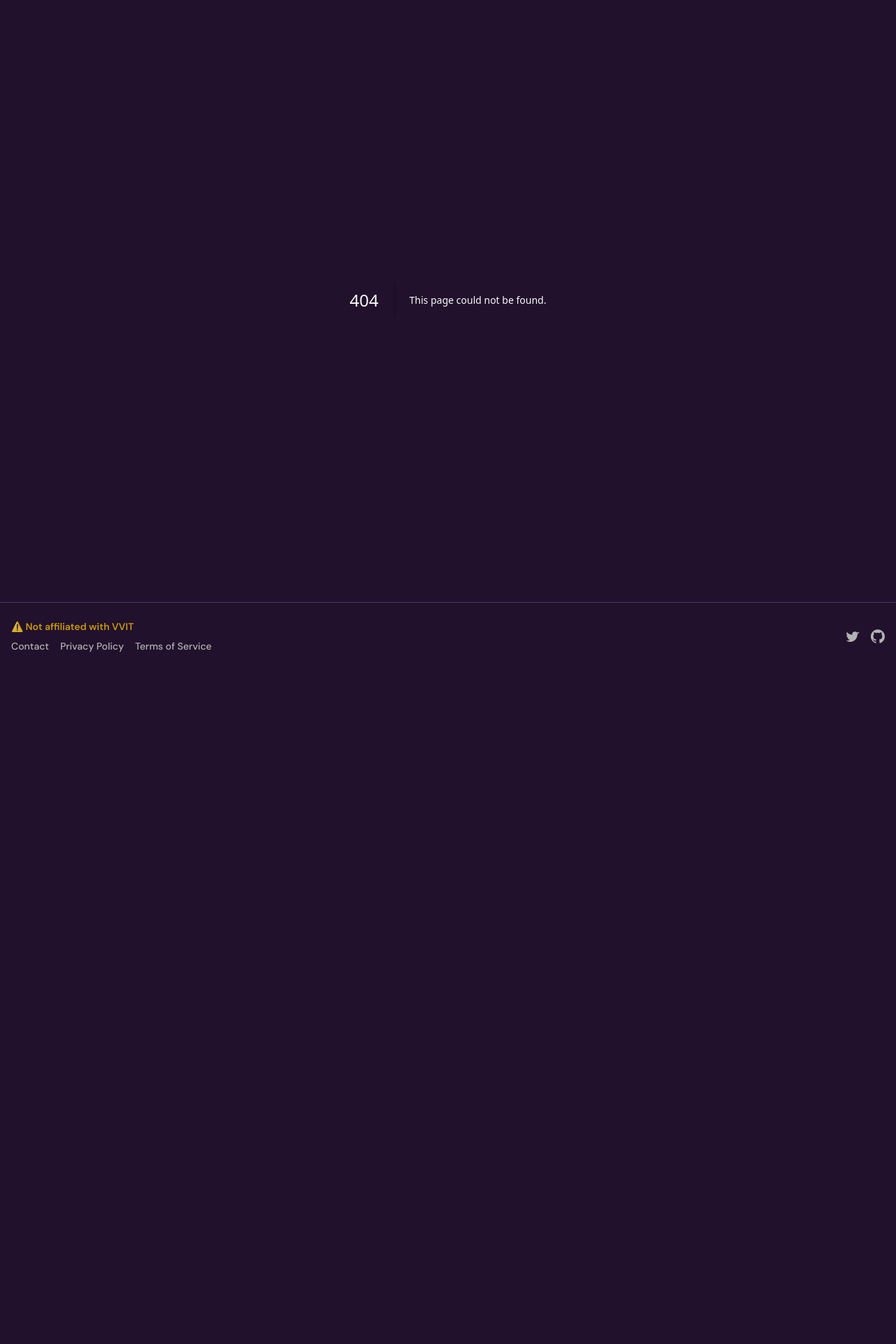
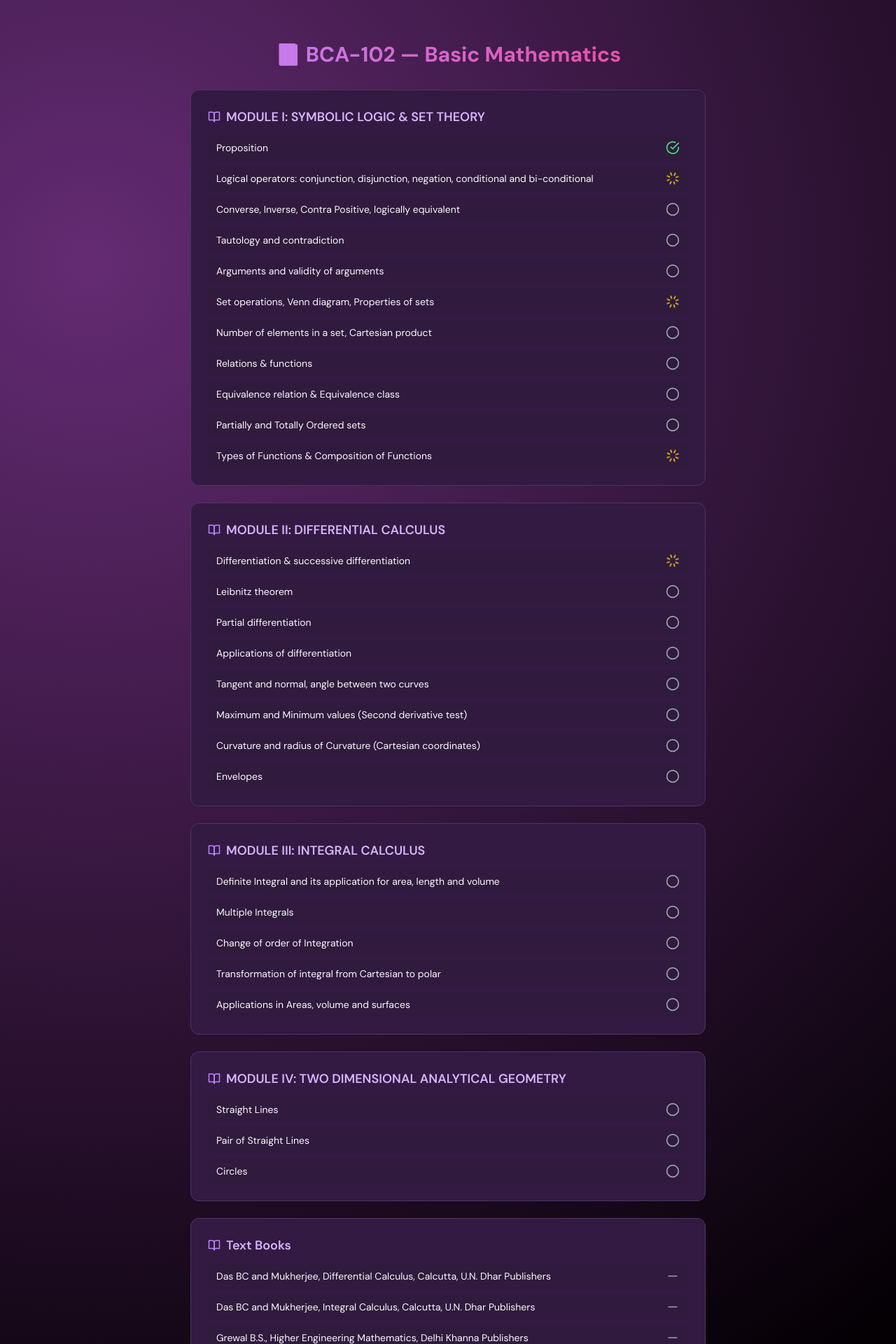
Before and after one commit to pyKinsu/VVITConnect, a Next.js app: page /bca/semester1/syllabus/102 in a window 1280 px wide. Before the commit this address had no page. Shown: the part 60-1980 px from the top of the page at 70% size. Before the commit the page ends 1017 px from the top, so only its background shows below. Built offline with nearby package versions, Linux system fonts and the light colour scheme.

Commit message:
Create page.tsx

```diff
--- /dev/null
+++ b/src/app/bca/semester1/syllabus/102/page.tsx
@@ -0,0 +1,124 @@
+"use client";
+
+import { FiCircle, FiCheckCircle, FiLoader, FiBookOpen, FiMinus } from "react-icons/fi";
+
+// ================== EDITABLE SYLLABUS DATA ==================
+// Status: 0 = Not Started, 1 = In Progress, 2 = Completed
+const syllabusData = [
+  {
+    title: "MODULE I: SYMBOLIC LOGIC & SET THEORY",
+    topics: [
+      { name: "Proposition", status: 2 },
+      { name: "Logical operators: conjunction, disjunction, negation, conditional and bi-conditional", status: 1 },
+      { name: "Converse, Inverse, Contra Positive, logically equivalent", status: 0 },
+      { name: "Tautology and contradiction", status: 0 },
+      { name: "Arguments and validity of arguments", status: 0 },
+      { name: "Set operations, Venn diagram, Properties of sets", status: 1 },
+      { name: "Number of elements in a set, Cartesian product", status: 0 },
+      { name: "Relations & functions", status: 0 },
+      { name: "Equivalence relation & Equivalence class", status: 0 },
+      { name: "Partially and Totally Ordered sets", status: 0 },
+      { name: "Types of Functions & Composition of Functions", status: 1 },
+    ],
+  },
+  {
+    title: "MODULE II: DIFFERENTIAL CALCULUS",
+    topics: [
+      { name: "Differentiation & successive differentiation", status: 1 },
+      { name: "Leibnitz theorem", status: 0 },
+      { name: "Partial differentiation", status: 0 },
+      { name: "Applications of differentiation", status: 0 },
+      { name: "Tangent and normal, angle between two curves", status: 0 },
+      { name: "Maximum and Minimum values (Second derivative test)", status: 0 },
+      { name: "Curvature and radius of Curvature (Cartesian coordinates)", status: 0 },
+      { name: "Envelopes", status: 0 },
+    ],
+  },
+  {
+    title: "MODULE III: INTEGRAL CALCULUS",
+    topics: [
+      { name: "Definite Integral and its application for area, length and volume", status: 0 },
+      { name: "Multiple Integrals", status: 0 },
+      { name: "Change of order of Integration", status: 0 },
+      { name: "Transformation of integral from Cartesian to polar", status: 0 },
+      { name: "Applications in Areas, volume and surfaces", status: 0 },
+    ],
+  },
+  {
+    title: "MODULE IV: TWO DIMENSIONAL ANALYTICAL GEOMETRY",
+    topics: [
+      { name: "Straight Lines", status: 0 },
+      { name: "Pair of Straight Lines", status: 0 },
+      { name: "Circles", status: 0 },
+    ],
+  },
+  {
+    title: "Text Books",
+    topics: [
+      { name: "Das BC and Mukherjee, Differential Calculus, Calcutta, U.N. Dhar Publishers" },
+      { name: "Das BC and Mukherjee, Integral Calculus, Calcutta, U.N. Dhar Publishers" },
+      { name: "Grewal B.S., Higher Engineering Mathematics, Delhi Khanna Publishers" },
+    ],
+  },
+];
+
+// ================== RENDER ICON FUNCTION ==================
+const renderIcon = (topic: any, sectionTitle: string) => {
+  if (sectionTitle === "Text Books") {
+    return <FiMinus className="text-gray-400 w-5 h-5" />;
+  }
+
+  switch (topic.status) {
+    case 1:
+      return <FiLoader className="text-yellow-400 w-5 h-5 animate-spin-slow" />;
+    case 2:
+      return <FiCheckCircle className="text-green-400 w-5 h-5" />;
+    default:
+      return <FiCircle className="text-gray-400 w-5 h-5" />;
+  }
+};
+
+// ================== SYLLABUS VIEWER COMPONENT ==================
+export default function SyllabusViewer() {
+  return (
+    <main className="min-h-screen px-4 py-8 max-w-3xl mx-auto">
+      <h1 className="text-2xl sm:text-3xl font-bold text-center mb-8 bg-clip-text text-transparent bg-gradient-to-r from-purple-400 to-pink-500">
+        📘 BCA-102 — Basic Mathematics
+      </h1>
+
+      <div className="space-y-6">
+        {syllabusData.map((section) => (
+          <div key={section.title} className="section-box text-left">
+            <h2 className="text-lg font-semibold flex items-center gap-2 mb-3 text-purple-300">
+              <FiBookOpen className="text-purple-400" /> {section.title}
+            </h2>
+            <ul className="space-y-2">
+              {section.topics.map((topic) => (
+                <li
+                  key={topic.name}
+                  className="flex items-center justify-between bg-muted/30 rounded-lg px-3 py-2 cursor-default"
+                >
+                  <span className="text-sm">{topic.name}</span>
+                  {renderIcon(topic, section.title)}
+                </li>
+              ))}
+            </ul>
+          </div>
+        ))}
+      </div>
+
+      {/* Spin Animation */}
+      <style>
+        {`
+          @keyframes spin-slow {
+            from { transform: rotate(0deg); }
+            to { transform: rotate(360deg); }
+          }
+          .animate-spin-slow {
+            animation: spin-slow 3s linear infinite;
+          }
+        `}
+      </style>
+    </main>
+  );
+}
```
